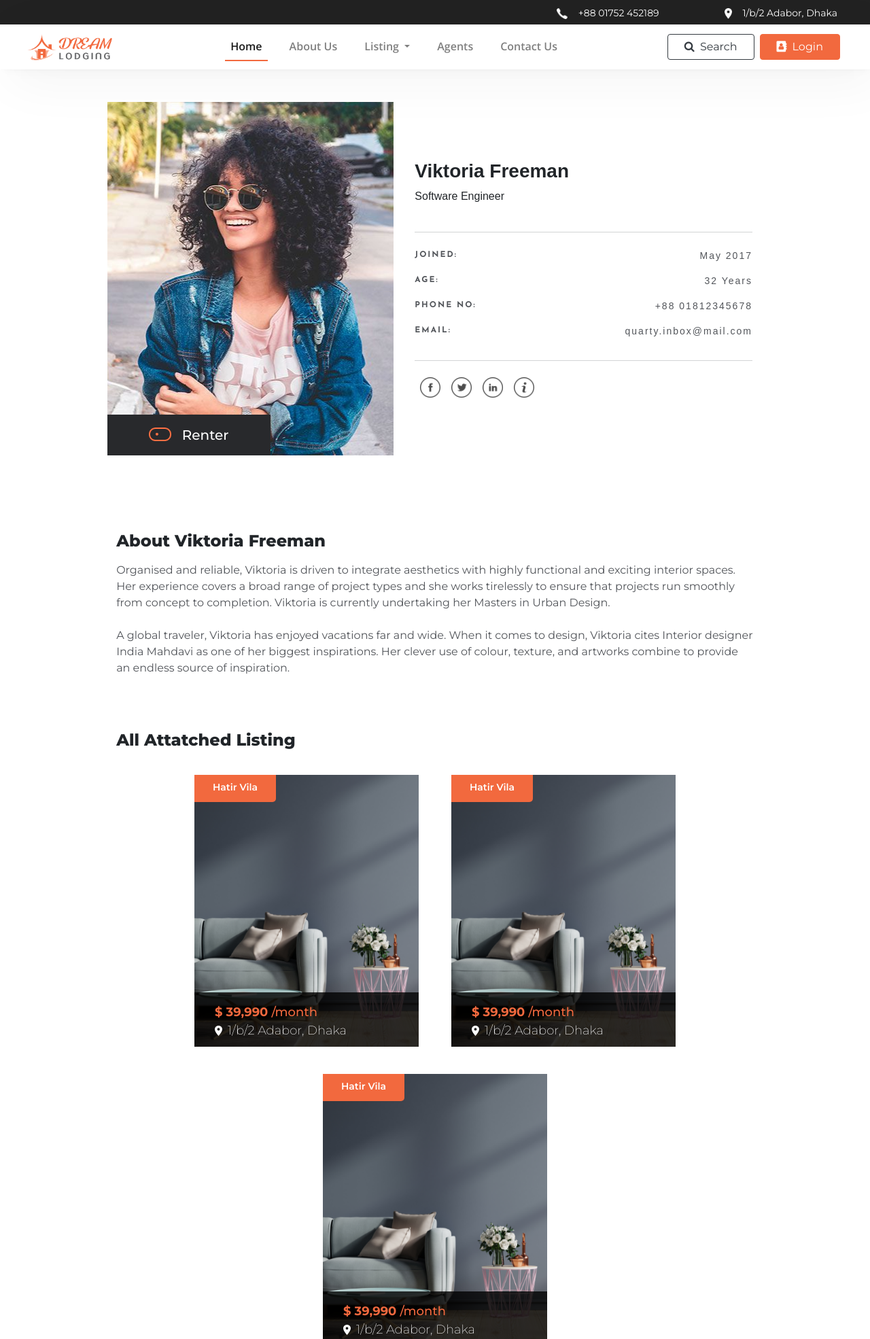
After one commit to Kanchon-Gharami/Dream_Housing, a Django app: page /profile/ in a window 1280 px wide. The commit adds this page. Shown: the top 1970 px of the page at 68% size. Run offline with Django 4.2, Linux system fonts and the light colour scheme; some libraries are stand-ins or nearby versions.

Commit message:
profile added

```diff
--- a/FullStack/app/templates/app/index.html
+++ b/FullStack/app/templates/app/index.html
@@ -163,7 +163,7 @@
 <!-- End: Latest Listing -->
 
 
-<div style="height: 120px;"></div>
+<div style="height: 120px;" id="about"></div>
 
 
 <!-- Start: About Us -->
--- a/FullStack/app/templates/app/listing.html
+++ b/FullStack/app/templates/app/listing.html
@@ -7,9 +7,9 @@
 
 <div class="container-fluid m-0 page_header p-5" style="background-image: url('{% static 'imgs/header_background.png' %}')">
     <p class="m-0">
-        <a href="" class="text-orange hover-white">Home</a>
+        <a href="{% url 'app:index' %}" class="text-orange hover-white">Home</a>
         >
-        <a href="" class="text-orange hover-white">Listing</a>
+        <a href="#" class="text-white hover-white">Listing</a>
     </p>
     <h3>Our Listings</h3>
 </div>
@@ -37,6 +37,7 @@
                 <!-- Need to add ... for long description -->
                 <div class="fs-14">
                     Lorem Ipsum is simply dummy text of the printing and typesetting industry. Lorem Ipsum has been the industry's standard dummy text ever since the 1500s, when an unknown printer took a galley of type and scrambled it to make a type specimen book.
+
                 </div>
                 <h6 class="fw-600 mt-3">
                     Facilities-
--- /dev/null
+++ b/FullStack/app/templates/app/profile.html
@@ -0,0 +1,176 @@
+<!DOCTYPE html>
+
+{% extends 'base.html' %}
+{% load static %}
+{% block content %}
+
+<div class="bg-lightgrey">
+    <div class="row m-0 py-5 px-2 d-flex justify-content-center">
+        <div class="col-xl-4 col-md-6 mx-2 profile_pic" style="background-image: url('{% static 'imgs/profile.jpg' %}')">
+            <div class="profile_tag">
+                <div class="row m-0">
+                    <img src="{% static 'icons/profile_active_ico.png' %}" class="mt-1 mr-3">
+                    Renter
+                </div>
+            </div>
+        </div>
+        <div class="col-xl-5 mx-2 profile_description font_Commissioner">
+            <h3 class="fw-800">Viktoria Freeman</h3>
+            <p>Software Engineer</p>
+            <div class="profile_points my-4 py-3">
+                <div class="row m-0 pt-2">
+                    <p class="fw-800 font_Josefin text-upper">JOINED:</p>
+                    <p class="fw-400 ml-auto fs-14">May 2017</p>
+                </div>
+                <div class="row m-0">
+                    <p class="fw-800 font_Josefin text-upper">Age:</p>
+                    <p class="fw-400 ml-auto fs-14">32 Years</p>
+                </div>
+                <div class="row m-0">
+                    <p class="fw-800 font_Josefin text-upper">Phone No:</p>
+                    <p class="fw-400 ml-auto fs-14">+88 01812345678</p>
+                </div>
+                <div class="row m-0">
+                    <p class="fw-800 font_Josefin text-upper">EMAIL:</p>
+                    <p class="fw-400 ml-auto fs-14">quarty.inbox@mail.com</p>
+                </div>
+            </div>
+            <div class="row m-0">
+                <a href="#" class="profile_social mx-2">
+                    <img src="{% static 'icons/facebook.png' %}">
+                </a>
+                <a href="#" class="profile_social mx-2">
+                    <img src="{% static 'icons/twitter.png' %}">
+                </a>
+                <a href="#" class="profile_social mx-2">
+                    <img src="{% static 'icons/linkedin.png' %}">
+                </a>
+                <a href="#" class="profile_social mx-2">
+                    <img src="{% static 'icons/info.png' %}">
+                </a>
+            </div>
+        </div>
+    </div>
+
+    <div class="container-fluid my-5">
+        <div class="row m-0 prx-4 d-flex justify-content-center">
+            <div class="col-xl-10 prx-45">
+                <h4 class="fw-800 my-3">About Viktoria Freeman</h4>
+                <p class="profile_about">
+                    Organised and reliable, Viktoria is driven to integrate aesthetics with highly functional and exciting interior spaces. Her experience covers a broad range of project types and she works tirelessly to ensure that projects run smoothly from concept to completion. Viktoria is currently undertaking her Masters in Urban Design.
+                    <br><br>
+                    A global traveler, Viktoria has enjoyed vacations far and wide. When it comes to design, Viktoria cites Interior designer India Mahdavi as one of her biggest inspirations. Her clever use of colour, texture, and artworks combine to provide an endless source of inspiration.
+                </p>
+            </div>
+        </div>
+    </div>
+
+
+
+    <div class="container-fluid my-5">
+        <div class="row m-0 prx-4 d-flex justify-content-center">
+            <div class="col-xl-10 prx-45">
+                <h4 class="fw-800 my-3">All Attatched Listing</h4>
+                <!-- Start: attatched Listing -->
+                <div class="row m-0 d-flex justify-content-center">
+                    <!-- start: Dream_Card-->
+                    <a href="#">
+                        <div class="dream_card mx-4">
+                            <div class="dream_card_img" style="background-image: url('{% static 'imgs/card_pic.png' %}');">
+                                <div class="non_hover_content">
+                                    <div class="tl_tag bg-orange d-flex justify-content-center">
+                                        Hatir Vila
+                                    </div>
+                                    <div class="row m-0 card_info py-3">
+                                        <div class="text-orange col-xl-12 p-0 fw-700 info_row">
+                                            $ 39,990
+                                            <span class="fw-500">/month</span>
+                                        </div>
+                                        <div class="fw-200 text-white col-xl-12 p-0">
+                                            <img src="{% static 'icons/Icon material-location-on.png' %}" class="mr-1">
+                                            1/b/2 Adabor, Dhaka
+                                        </div>
+                                    </div>
+                                </div>
+                            </div>
+                            <div class="overlay_content">
+                                    <p>Hatir Vila</p>
+                                    <p class="fw-800">$ 39,990</p>
+                                    <button class="btn btn-orange my-1 px-4">view details</button>
+                                    <img class="d-flex my-2" src="{% static 'icons/card_ico.png' %}" style="width: 30px; height: 30px;">
+                                    <p class="">1/b/2 Adabor, Dhaka</p>
+                            </div>
+                        </div>
+                    </a>
+                    <!-- End: Dream_Card-->
+                    <!-- start: Dream_Card-->
+                    <a href="#">
+                        <div class="dream_card mx-4">
+                            <div class="dream_card_img" style="background-image: url('{% static 'imgs/card_pic.png' %}');">
+                                <div class="non_hover_content">
+                                    <div class="tl_tag bg-orange d-flex justify-content-center">
+                                        Hatir Vila
+                                    </div>
+                                    <div class="row m-0 card_info py-3">
+                                        <div class="text-orange col-xl-12 p-0 fw-700 info_row">
+                                            $ 39,990
+                                            <span class="fw-500">/month</span>
+                                        </div>
+                                        <div class="fw-200 text-white col-xl-12 p-0">
+                                            <img src="{% static 'icons/Icon material-location-on.png' %}" class="mr-1">
+                                            1/b/2 Adabor, Dhaka
+                                        </div>
+                                    </div>
+                                </div>
+                            </div>
+                            <div class="overlay_content">
+                                    <p>Hatir Vila</p>
+                                    <p class="fw-800">$ 39,990</p>
+                                    <button class="btn btn-orange my-1 px-4">view details</button>
+                                    <img class="d-flex my-2" src="{% static 'icons/card_ico.png' %}" style="width: 30px; height: 30px;">
+                                    <p class="">1/b/2 Adabor, Dhaka</p>
+                            </div>
+                        </div>
+                    </a>
+                    <!-- End: Dream_Card-->
+                    <!-- start: Dream_Card-->
+                    <a href="#">
+                        <div class="dream_card mx-4">
+                            <div class="dream_card_img" style="background-image: url('{% static 'imgs/card_pic.png' %}');">
+                                <div class="non_hover_content">
+                                    <div class="tl_tag bg-orange d-flex justify-content-center">
+                                        Hatir Vila
+                                    </div>
+                                    <div class="row m-0 card_info py-3">
+                                        <div class="text-orange col-xl-12 p-0 fw-700 info_row">
+                                            $ 39,990
+                                            <span class="fw-500">/month</span>
+                                        </div>
+                                        <div class="fw-200 text-white col-xl-12 p-0">
+                                            <img src="{% static 'icons/Icon material-location-on.png' %}" class="mr-1">
+                                            1/b/2 Adabor, Dhaka
+                                        </div>
+                                    </div>
+                                </div>
+                            </div>
+                            <div class="overlay_content">
+                                    <p>Hatir Vila</p>
+                                    <p class="fw-800">$ 39,990</p>
+                                    <button class="btn btn-orange my-1 px-4">view details</button>
+                                    <img class="d-flex my-2" src="{% static 'icons/card_ico.png' %}" style="width: 30px; height: 30px;">
+                                    <p class="">1/b/2 Adabor, Dhaka</p>
+                            </div>
+                        </div>
+                    </a>
+                    <!-- End: Dream_Card-->
+                </div>
+                <!-- End: attatched Listing -->
+            </div>
+        </div>
+    </div>
+
+    <div style="height: 120px;"></div>
+
+</div>
+
+{% endblock %}
--- a/FullStack/app/urls.py
+++ b/FullStack/app/urls.py
@@ -6,5 +6,7 @@ app_name = 'app'
 urlpatterns = [
     path('', index, name='index'),
     path('listing/', listing, name='listing'),
+    path('profile/', profile, name='profile'),
+    path('agents/', agents, name='agents'),
 
 ]
--- a/FullStack/app/views.py
+++ b/FullStack/app/views.py
@@ -9,3 +9,11 @@ def index(request):
 
 def listing(request):
     return render(request, "app/listing.html")
+
+
+def profile(request):
+    return render(request, "app/profile.html")
+
+
+def agents(request):
+    return render(request, "app/agents.html")
--- a/FullStack/static/style.css
+++ b/FullStack/static/style.css
@@ -7,6 +7,18 @@ body{
     font-family: 'Montserrat';
 }
 
+
+.font_Josefin{
+    font-family: "Josefin Sans",sans-serif;
+}
+
+.font_Commissioner{
+    font-family: "Commissioner",sans-serif;
+}
+
+.font_Roboto{
+    font-family: 'Roboto Serif', serif;
+}
 
 
 /* custome css repleceted from bootstrap */
@@ -36,6 +48,10 @@ body{
 
 .text-black{
     color: black;
+}
+
+.text-upper{
+    text-transform: uppercase;
 }
 
 
@@ -110,6 +126,10 @@ a{
     font-size: 12px;
 }
 
+.fs-13{
+    font-size: 13px;
+}
+
 .fs-14{
     font-size: 14px;
 }
@@ -134,7 +154,17 @@ a{
     padding-right: 2rem !important;
 }
 
+.prx-4{
+    padding-left: 1.5rem !important;
+    padding-right: 1.5rem !important;
+}
+
 .px-45{
+    padding-left: 2rem !important;
+    padding-right: 2rem !important;
+}
+
+.prx-45{
     padding-left: 2rem !important;
     padding-right: 2rem !important;
 }
@@ -471,11 +501,6 @@ a{
 
 
 
-
-
-
-
-
 /* Agent card */
 .agent_card img{
     width: 210px;
@@ -544,10 +569,71 @@ a{
 
 
 
-/* Start: Listing Sajol css */
+/* profile css */
+.lightgrey{
+    background-color: #f7f8f8;
+}
 
 
-/* End: Listing Sajol css */
+
+.profile_pic{
+    height: 520px;
+    width: 100%;
+    background-size: auto auto;
+    background-position: center center;
+    background-repeat: no-repeat;
+}
+
+.profile_description{
+    display: flex;
+    flex-direction: column;
+    justify-content: center;
+}
+
+.profile_points{
+    border-top: 1px solid #D2D4D5;
+    border-bottom: 1px solid #D2D4D5;
+    letter-spacing: 2px;
+    font-size: 12px;
+    color: #52555a;
+}
+
+.profile_tag{
+    position: absolute;
+    bottom: 0;
+    left: 0;
+    background-color: #28292c;
+    color: white;
+    height: 60px;
+    width: 240px;
+    font-size: 20px;
+    font-weight: 500;
+    display: flex;
+    flex-direction: column;
+    justify-content: center;
+    align-items: center;
+}
+
+.profile_tag img{
+    height: 20px;
+    width: auto;
+}
+
+.profile_social img{
+    width: 30px;
+    height: 30px;
+    opacity: 0.7;
+}
+
+.profile_social img:hover{
+    transform: scale(0.9);
+    opacity: 1;
+}
+
+.profile_about{
+    color: #52555A;
+}
+
 
 
 
@@ -589,6 +675,14 @@ a{
     }
     .about_pic{
         display: none;
+    }
+    .prx-45{
+        padding-left: 0px !important;
+        padding-right: 0px !important;
+    }
+    .prx-4{
+        padding-left: 1rem !important;
+        padding-right: 1rem !important;
     }
 
 
--- a/FullStack/templates/base.html
+++ b/FullStack/templates/base.html
@@ -36,6 +36,9 @@
   	<!-- google font link -->
   	<link href='https://fonts.googleapis.com/css?family=Open Sans:100,200,300,400,500,600,700,800,900|Ubuntu:100,200,300,400,500,600,700,800,900' rel='stylesheet'>
     <link href='https://fonts.googleapis.com/css?family=Montserrat:100,200,300,400,500,600,700,800,900|Ubuntu:100,200,300,400,500,600,700,800,900' rel='stylesheet'>
+	<link href="https://fonts.googleapis.com/css2?family=Josefin+Sans:ital,wght@0,100;0,200;0,300;0,400;0,500;0,600;0,700;1,100;1,200;1,300;1,400;1,500;1,600;1,700&display=swap" rel="stylesheet">
+	<link href="https://fonts.googleapis.com/css2?family=Roboto+Serif:ital,opsz,wght@0,8..144,100;0,8..144,200;0,8..144,300;0,8..144,400;0,8..144,500;0,8..144,600;0,8..144,700;0,8..144,800;0,8..144,900;1,8..144,100;1,8..144,200;1,8..144,300;1,8..144,400;1,8..144,500;1,8..144,600;1,8..144,700;1,8..144,800;1,8..144,900&display=swap" rel="stylesheet">
+
 
   	<!-- custom css link -->
   	<link rel="stylesheet" type="text/css" href="{% static 'style.css' %}">
@@ -44,7 +47,7 @@
   </head>
   <body>
 
-    <div class="row m-0 top_nav">
+    <div class="row m-0 top_nav" id="topnav">
 		<div class="row m-0 ml-auto mr-5 pt-2 top_nav_ico_grp">
 			<img src="{% static 'icons/ico_phone.png' %}" alt="" class="mt-1 mr-3 top_nav_ico">
 			<p class="top_nav_text">+88 01752 452189</p>
@@ -56,7 +59,7 @@
     </div>
 
 	<nav class="navbar navbar-expand-lg navbar-light bg-white sticky-top dream_nav px-4">
-		<a class="navbar-brand" href="#">
+		<a class="navbar-brand" href="{% url 'app:index' %}">
 			<img src="{% static 'icons/logo.png' %}" class="ml-3 navbar_logo">
 		</a>
 		<button class="navbar-toggler" type="button" data-toggle="collapse" data-target="#navbarSupportedContent" aria-controls="navbarSupportedContent" aria-expanded="false" aria-label="Toggle navigation">
@@ -69,7 +72,7 @@
 					<a class="nav-link" href="{% url 'app:index' %}">Home <span class="sr-only">(current)</span></a>
 				</li>
 				<li class="nav-item">
-					<a class="nav-link" href="#">About Us</a>
+					<a class="nav-link" href="{% url 'app:index' %}#about">About Us</a>
 				</li>
 				<li class="nav-item dropdown">
 					<a class="nav-link dropdown-toggle" href="" id="navbarDropdown" role="button" data-toggle="dropdown" aria-haspopup="true" aria-expanded="false">
@@ -83,17 +86,17 @@
 					</div>
 				</li>
 				<li class="nav-item">
-					<a class="nav-link" href="#">Agents</a>
+					<a class="nav-link" href="{% url 'app:agents' %}">Agents</a>
 				</li>
 				<li class="nav-item">
-					<a class="nav-link" href="#">Contact Us</a>
+					<a class="nav-link" href="{% url 'app:index' %}#contact">Contact Us</a>
 				</li>
 			</ul>
 			<ul class="navbar-nav mr-3">
-				<button class="btn btn-outline-dark my-2 px-4 my-sm-0 mx-1">
+				<a href="{% url 'app:index' %}#topnav" class="btn btn-outline-dark my-2 px-4 my-sm-0 mx-1">
 					<i class="fa fa-search pr-1"></i>
 					Search
-				</button>
+				</a>
 				<button class="btn btn-orange my-2 px-4 my-sm-0 mx-1" data-toggle="modal" data-target="#loginModal">
 					<i class="fa fa-address-book pr-1"></i>
 					Login
@@ -151,46 +154,53 @@
 				</div>
 				<div class="modal-body m-0" style="width: 85% !important;">
 					<img src="{% static 'icons/logo.png' %}" class="img-fluid d-flex mx-auto pb-2">
-					<h5 class="fw-400 text-center pt-4 m-0">Welcome to Dream Lodging!</h5>
-					<p class="fw-300 text-center m-1 p-0">Please fill up the form to login</p>
+					<h5 class="fw-600 text-center pt-4 m-0">Registration Section</h5>
 					<form class="my-5" method="">
 						{% csrf_token %}
 						<div class="row m-0 p-0">
-							<div class="form-group col-xl-7 p-0 mx-auto">
-								<input type="text" class="form-control" name="username" placeholder="Enter Username">
+							<div class="form-group col-xl-6 p-0 mx-auto">
+								<input type="text" class="form-control" name="username" placeholder="Your Full Name">
 							</div>
-							<div class="form-group col-xl-4 p-0 mx-auto">
+							<div class="form-group col-xl-5 p-0 mx-auto">
+								<input type="password" class="form-control" name="password" placeholder="Create A New Password">
+							</div>
+							<div class="form-group col-xl-6 p-0 mx-auto">
+								<input type="text" class="form-control" name="phone" placeholder="Enter Phone No">
+							</div>
+							<div class="form-group col-xl-5 p-0 mx-auto">
+								<input type="email" class="form-control" name="email" placeholder="Enter Email">
+							</div>
+							<div class="form-group col-xl-8 p-0 mx-auto">
+								<input type="text" class="form-control" name="fullname" placeholder="Your Full Name">
+							</div>
+							<div class="form-group col-xl-3 p-0 mx-auto">
 								<select name="user_type" class="form-control">
 									<option selected>Renter</option>
 									<option>Agent</option>
 								</select>
 							</div>
+							<div class="form-group col-xl-8 p-0 mx-auto">
+								<input type="text" class="form-control" name="job" placeholder="Your Role">
+							</div>
+							<div class="form-group col-xl-3 p-0 mx-auto">
+								<input type="number" class="form-control" name="age" placeholder="Your Age">
+							</div>
+
+							<!-- Social Media Link
+							<div class="form-group col-xl-3 p-0 mx-auto">
+								<input type="text" class="form-control" name="facebook" placeholder="facebook">
+							</div>
+							<div class="form-group col-xl-3 p-0 mx-auto">
+								<input type="text" class="form-control" name="twitter" placeholder="twitter">
+							</div>
+							<div class="form-group col-xl-3 p-0 mx-auto">
+								<input type="text" class="form-control" name="linkedin" placeholder="linkedin">
+							</div>
+							<div class="form-group col-xl-3 p-0 mx-auto">
+								<input type="text" class="form-control" name="website" placeholder="website">
+							</div>
+							-->
 						</div>
-						<div class="row m-0 p-0">
-							<div class="form-group col-xl-7 p-0 mx-auto">
-								<input type="text" class="form-control" name="phone" placeholder="Enter Phone No">
-							</div>
-							<div class="form-group col-xl-4 p-0 mx-auto">
-								<select name="gender" class="form-control">
-									<option selected>Male</option>
-									<option>Female</option>
-								</select>
-							</div>
-						</div>
-						<div class="row m-0 p-0">
-							<div class="form-group col-xl-6 p-0 mx-auto">
-								<input type="text" class="form-control" name="address" placeholder="Enter Address">
-							</div>
-							<div class="form-group col-xl-5 p-0 mx-auto">
-								<input type="email" class="form-control" name="email" placeholder="Enter Email">
-							</div>
-						</div>
-						<div class="row m-0 p-0">
-							<div class="form-group col-xl-11 p-0 ml-2">
-								<input type="password" class="form-control" name="password" placeholder="Create A New Password">
-							</div>
-						</div>
-
 
 						<p class="fw-500 cursor_hand" data-toggle="modal" data-target="#loginModal" data-dismiss="modal" aria-label="Close">
 							Already have an account?
@@ -212,15 +222,11 @@
 
 
 
-
-
-
-
     {% block content %}
 
     {% endblock %}
 
-	<div class="row m-0 dream_footer d-flex justify-content-center">
+	<div class="row m-0 dream_footer d-flex justify-content-center" id="contact">
 		<div class="col-xl-3 col-md-6 col-sm-8" style="min-height: 300px;">
 			<h3>Contact Us</h3>
 			<ul class="footer_list my-4 px-2">
```
Also changed, not shown: FullStack/app/templates/app/agents.html (added, +74 -0 lines), FullStack/static/icons/facebook.png (added), FullStack/static/icons/info.png (added), FullStack/static/icons/linkedin.png (added), FullStack/static/icons/profile_active_ico.png (added), FullStack/static/icons/twitter.png (added), FullStack/static/imgs/profile.jpg (added).
